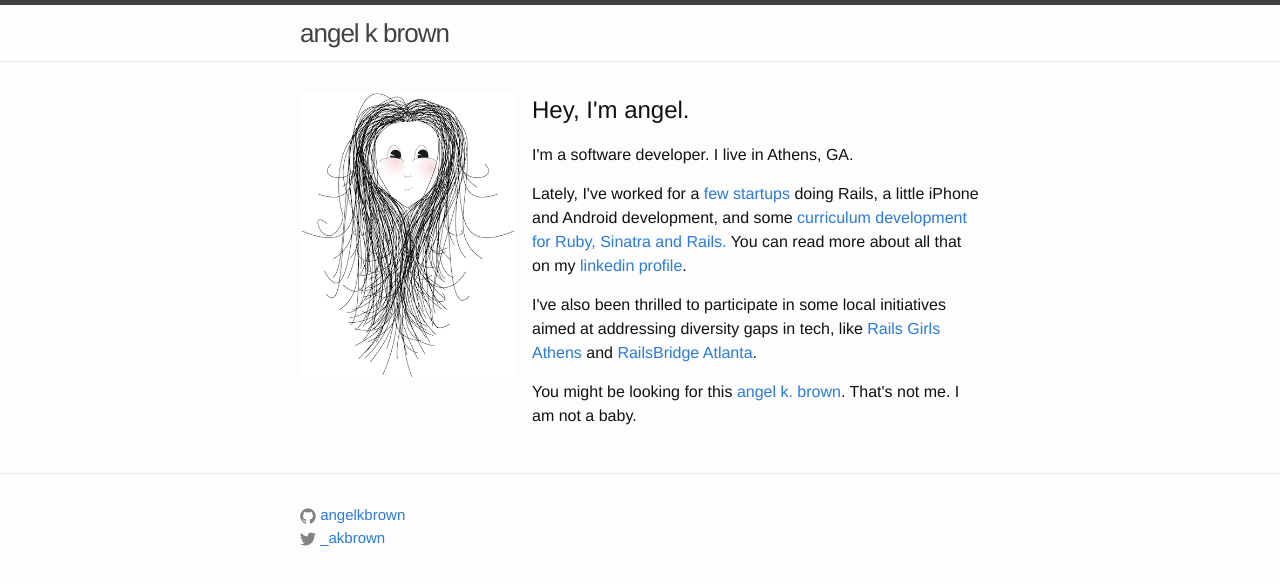
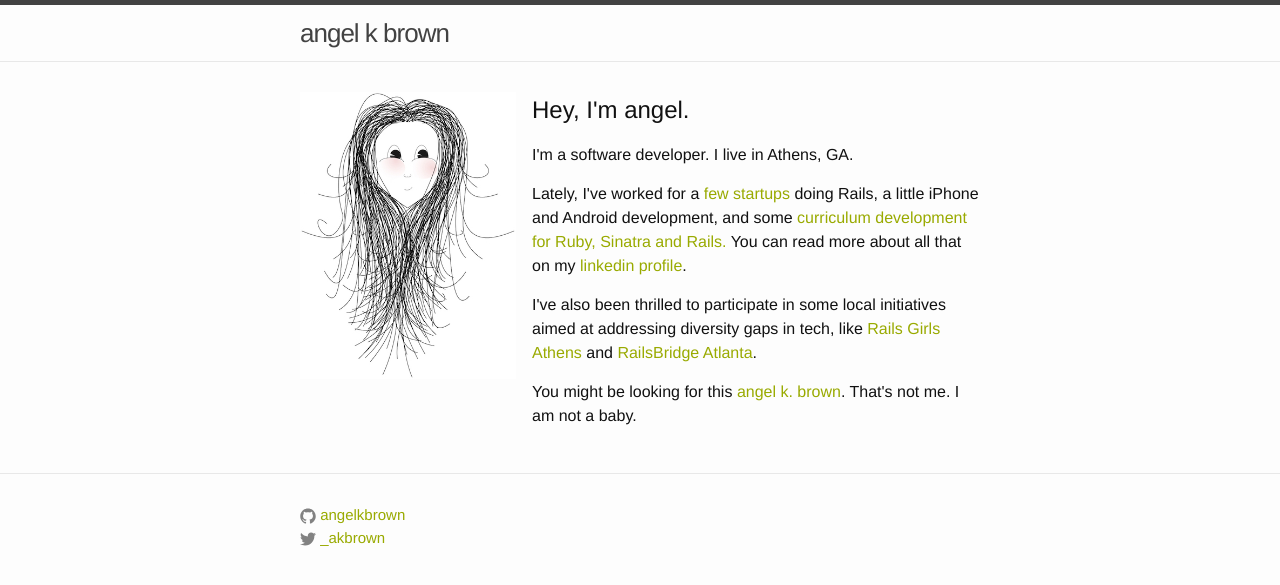
Before and after one commit to angelkbrown/angelkbrown.github.io, a Jekyll site: the page built from index.html, in a window 1280 px wide. Shown: the top 585 px of the page. Built offline with Jekyll 4.4.1, drawn with Linux system fonts in a browser that asks for light colours.

Commit message:
changing brand color

```diff
--- a/css/main.scss
+++ b/css/main.scss
@@ -15,7 +15,7 @@ $spacing-unit:     30px;
 
 $text-color:       #111;
 $background-color: #fdfdfd;
-$brand-color:      #2a7ae2;
+$brand-color:      #99aa00;
 
 $grey-color:       #828282;
 $grey-color-light: lighten($grey-color, 40%);
```
